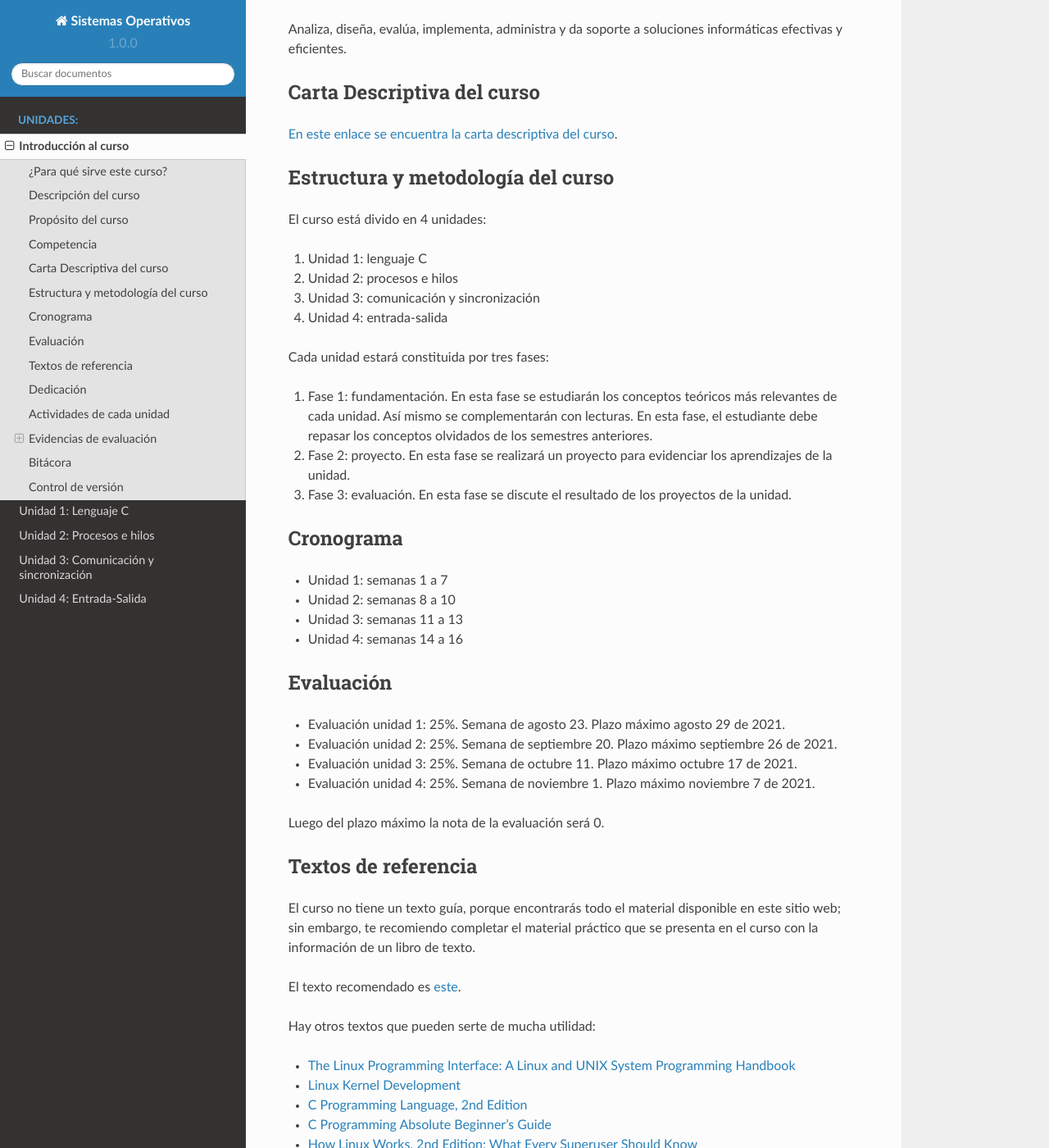
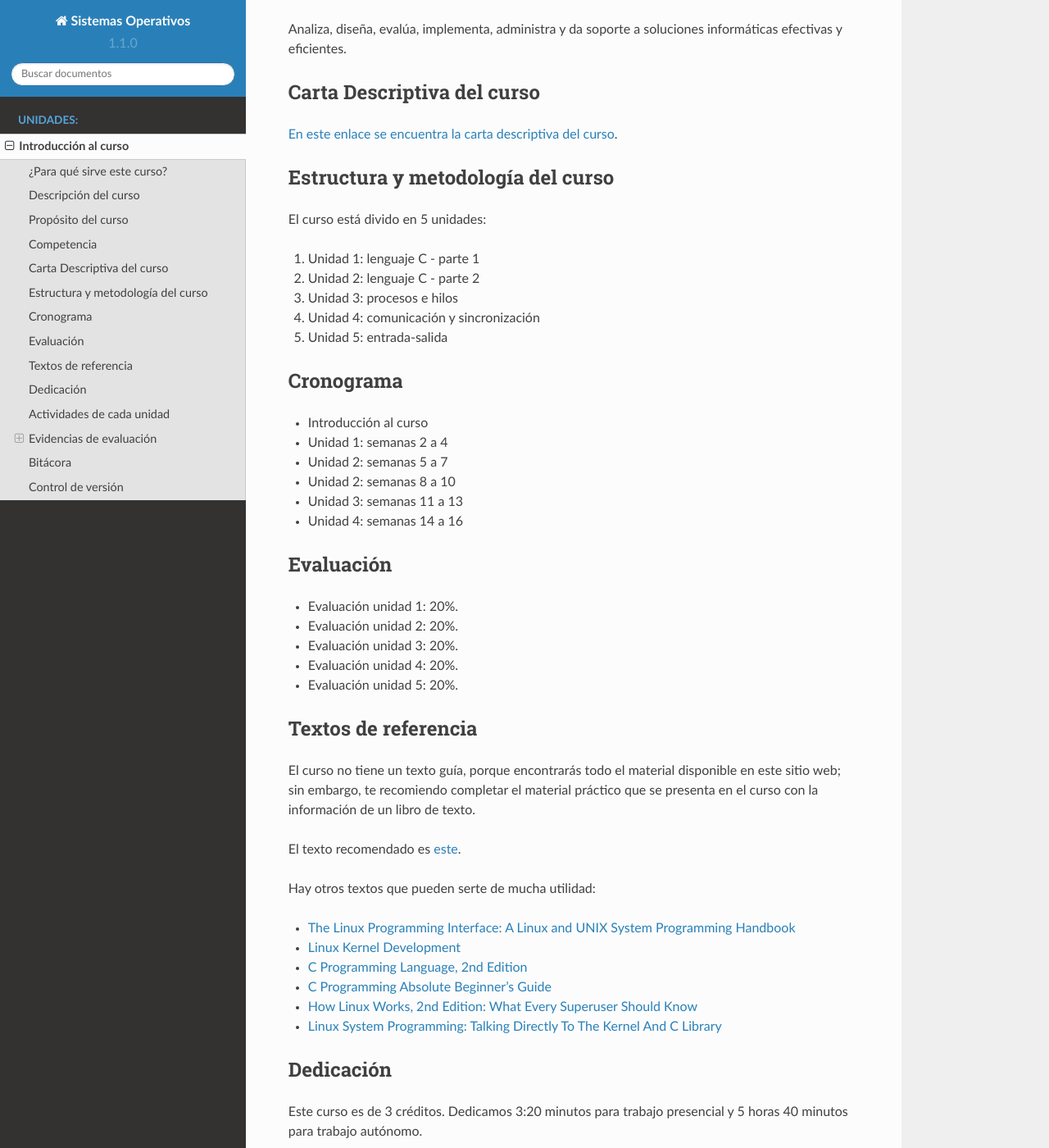
Before and after one commit to juanferfranco/sistemasoperativos, a Sphinx documentation site: the page built from docs/_intro/intro.rst, in a window 1280 px wide and 1400 px high, scrolled down 941 px. Shown: the whole window at 82% size. Built offline with Sphinx 7.4.7 and the Read the Docs theme 2.0.0, drawn with Linux system fonts in a browser that asks for light colours; pages that are not in the unit, such as notebooks, are missing from menus; some of the changed text lies outside the part shown.

Commit message:
Init 2022-10

```diff
--- a/docs/_intro/intro.rst
+++ b/docs/_intro/intro.rst
@@ -54,27 +54,20 @@ Carta Descriptiva del curso
 Estructura y metodología del curso
 -----------------------------------
 
-El curso está divido en 4 unidades:
+El curso está divido en 5 unidades:
 
-#. Unidad 1: lenguaje C
-#. Unidad 2: procesos e hilos
-#. Unidad 3: comunicación y sincronización
-#. Unidad 4: entrada-salida
-
-Cada unidad estará constituida por tres fases:
-
-#. Fase 1: fundamentación. En esta fase se estudiarán los conceptos teóricos más relevantes de
-   cada unidad. Así mismo se complementarán con lecturas. En esta fase, el estudiante
-   debe repasar los conceptos olvidados de los semestres anteriores.
-#. Fase 2: proyecto. En esta fase se realizará un proyecto para evidenciar los aprendizajes
-   de la unidad.
-#. Fase 3: evaluación. En esta fase se discute el resultado de los proyectos de la unidad.
-
+#. Unidad 1: lenguaje C - parte 1
+#. Unidad 2: lenguaje C - parte 2
+#. Unidad 3: procesos e hilos
+#. Unidad 4: comunicación y sincronización
+#. Unidad 5: entrada-salida
 
 Cronograma
 -----------
 
-* Unidad 1: semanas 1 a 7
+* Introducción al curso
+* Unidad 1: semanas 2 a 4
+* Unidad 2: semanas 5 a 7
 * Unidad 2: semanas 8 a 10
 * Unidad 3: semanas 11 a 13
 * Unidad 4: semanas 14 a 16
@@ -82,12 +75,11 @@ Cronograma
 Evaluación
 -----------
 
-* Evaluación unidad 1: 25%. Semana de agosto 23. Plazo máximo agosto 29 de 2021.
-* Evaluación unidad 2: 25%. Semana de septiembre 20. Plazo máximo septiembre 26 de 2021.
-* Evaluación unidad 3: 25%. Semana de octubre 11. Plazo máximo octubre 17 de 2021.
-* Evaluación unidad 4: 25%. Semana de noviembre 1. Plazo máximo noviembre 7 de 2021.
-
-Luego del plazo máximo la nota de la evaluación será 0.
+* Evaluación unidad 1: 20%.
+* Evaluación unidad 2: 20%.
+* Evaluación unidad 3: 20%.
+* Evaluación unidad 4: 20%.
+* Evaluación unidad 5: 20%.
 
 Textos de referencia
 ---------------------
@@ -96,8 +88,6 @@ El curso no tiene un texto guía, porque encontrarás todo el material
 disponible en este sitio web; sin embargo, te recomiendo completar
 el material práctico que se presenta en el curso con la información de
 un libro de texto.
-
-
 
 El texto recomendado es `este <http://pages.cs.wisc.edu/~remzi/OSTEP/>`__.
 
@@ -113,14 +103,14 @@ Hay otros textos que pueden serte de mucha utilidad:
 Dedicación
 -----------
 
-Este curso es de 3 créditos repartidos en 4 horas de trabajo presencial mediado por TIC
-y 5 horas de trabajo autónomo.
+Este curso es de 3 créditos. Dedicamos 3:20 minutos para trabajo presencial
+y 5 horas 40 minutos para trabajo autónomo.
 
 Actividades de cada unidad
 ----------------------------
 
-* Sesión 1 de la semana: discusión de conceptos, ejercicios, dudas.
-* Sesión 2 de la semana: asesoría, discusión de ejercicios.
+Cada unidad está conformada por 3 semanas. En las dos primeras semanas de cada unidad realizaremos
+la preparación para la evaluación de la semana 3. Al finalizar la semana 3 se deberá entregar la evaluación.
 
 
 Evidencias de evaluación
@@ -161,6 +151,4 @@ En Notion llevarás tu bitácora electrónica.
 Control de versión
 --------------------
 
-* Crea una cuenta en GitHub con tu correo institucional de la UPB. Si
-  tienes la cuenta, tanto mejor.
-* Explora los tutoriales de `este <https://www.gitkraken.com/learn/git/tutorials>`__.
+* Crea una cuenta en GitHub en caso de que no la tengas.
--- a/docs/conf.py
+++ b/docs/conf.py
@@ -20,11 +20,11 @@
 # -- Project information -----------------------------------------------------
 
 project = 'Sistemas Operativos'
-copyright = '2021, Juan Franco'
+copyright = '2022, Juan Franco'
 author = 'Juan Franco'
 
 # The short X.Y version
-version = '1.0.0'
+version = '1.1.0'
 # The full version, including alpha/beta/rc tags
 release = 'rc'
 
--- a/docs/index.rst
+++ b/docs/index.rst
@@ -1,4 +1,4 @@
-Curso Sistemas Operativos 2021-20
+Curso Sistemas Operativos 2022-10
 ========================================
 
 Docente diseñador del curso: Juan Fernando Franco Higuita
@@ -12,6 +12,7 @@ Créditos y horas totales del curso: 3 créditos - 144 horas totales
    :caption: Unidades:
 
    Introducción al curso <_intro/intro>
+..
    Unidad 1: Lenguaje C <_unidad1/unidad1>
    Unidad 2: Procesos e hilos <_unidad2/unidad2>
    Unidad 3: Comunicación y sincronización <_unidad3/unidad3>
```
